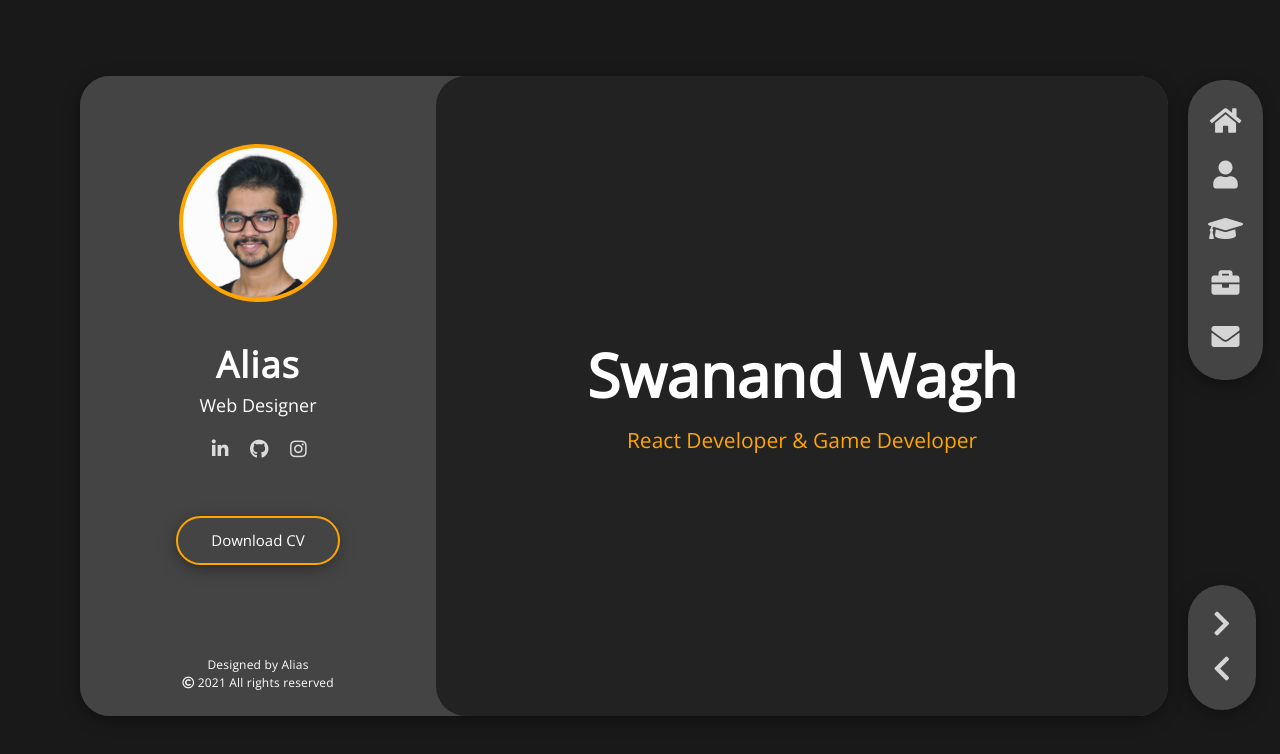
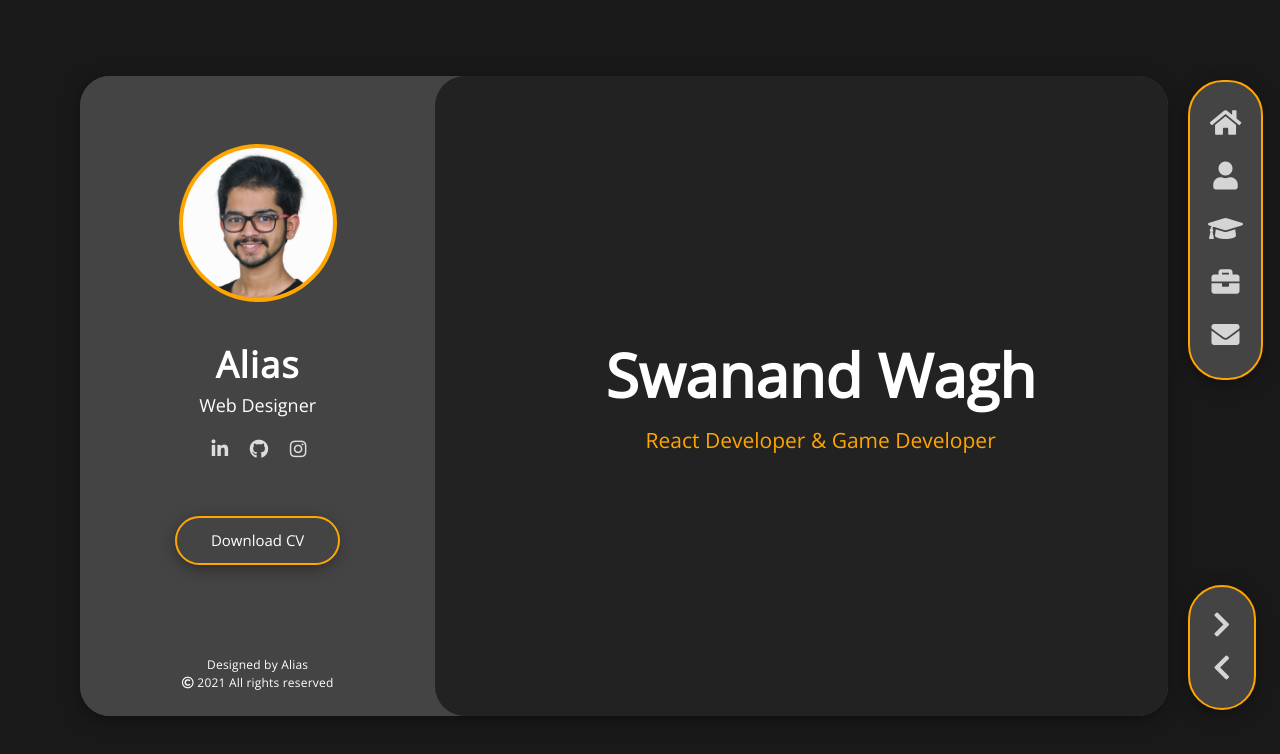
Before and after one commit to Swanand-Wagh/Resume-Portfolio, a React (Create React App) app: page / in a window 1280 px wide. Shown: the top 754 px of the page. Built offline with nearby package versions, Linux system fonts and the light colour scheme; a web font is replaced by a local one.

Commit message:
polished everything done till date

```diff
--- a/src/App.css
+++ b/src/App.css
@@ -32,7 +32,7 @@
 
 /* PANEL COMPONENT */
 .panel-1 > ul {
-  /* border: 2px solid orange; */
+  border: 2px solid orange;
   display: grid;
   place-items: center;
   list-style-type: none;
@@ -46,7 +46,7 @@
 }
 
 .panel-2 > ul {
-  /* border: 2px solid orange; */
+  border: 2px solid orange;
   display: grid;
   place-items: center;
   list-style-type: none;
@@ -70,10 +70,10 @@
 
 #tooltip-left > .tooltip-inner {
   background-color: orange;
-  color: #fff;
+  color: #000;
   padding: 5px 10px;
   font-size: 16px;
-  font-weight: 500;
+  font-weight: 600;
 }
 
 .tooltip [class$="arrow"] {
--- a/src/Components/Left Container/profile.css
+++ b/src/Components/Left Container/profile.css
@@ -51,8 +51,8 @@
 }
 
 .download-btn:hover {
-  background-color: white;
-  color: orange !important;
+  background-color: orange;
+  color: black !important;
   font-weight: 600 !important;
 }
 
--- a/src/Components/Main Container/Home.js
+++ b/src/Components/Main Container/Home.js
@@ -14,11 +14,19 @@ function Home() {
               fontSize: "60px",
               fontWeight: "600",
               margin: "0",
+              paddingLeft: "30px",
             }}
           >
             Swanand Wagh
           </p>
-          <p style={{ color: "orange", fontSize: "21px", margin: "5px 0px" }}>
+          <p
+            style={{
+              color: "orange",
+              fontSize: "21px",
+              margin: "5px 0px",
+              paddingLeft: "30px",
+            }}
+          >
             React Developer & Game Developer
           </p>
         </div>
--- a/src/Components/Main Container/about/About.js
+++ b/src/Components/Main Container/about/About.js
@@ -8,7 +8,7 @@ import "./about.css";
 function About() {
   return (
     <>
-      <div className="about">
+      <div id="ABOUT" className="about">
         <Myself />
         <WhatIDo />
         <Testimonial />
--- a/src/Components/Main Container/about/Myself.js
+++ b/src/Components/Main Container/about/Myself.js
@@ -9,7 +9,7 @@ function Myself() {
         About <span>Me</span>
       </p>
       <Row>
-        <Col md={7}>
+        <Col md={6} className="pr-0">
           <p>
             Lorem ipsum, dolor sit amet consectetur adipisicing elit. Soluta,
             reprehenderit unde cupiditate quas distinctio modi officia ex, nisi
@@ -19,8 +19,9 @@ function Myself() {
             nemo quis. Lorem ipsum dolor sit amet.
           </p>
         </Col>
+        <Col md={1} className="px-0" />
         <Col md={5}>
-          <div className="abt-details ml-4">
+          <div className="abt-details pl-0">
             <ul>
               <li>
                 <span>Age</span> 19
--- a/src/Components/Main Container/about/WhatIDo.js
+++ b/src/Components/Main Container/about/WhatIDo.js
@@ -19,7 +19,7 @@ function WhatIDo() {
             in magni fugit.
           </p>
         </Col>
-        <Col md={6}>
+        <Col md={6} className="pl-5">
           <i class="fas fa-gamepad abt-icons"></i>
           <p className="what-i-do-title">Game Development</p>
           <p>
@@ -39,7 +39,7 @@ function WhatIDo() {
             in magni fugit.
           </p>
         </Col>
-        <Col md={6} className="mt-3">
+        <Col md={6} className="mt-3 pl-5">
           <i class="fas fa-hands-helping abt-icons"></i>
           <p className="what-i-do-title">Volunteering</p>
           <p>
--- a/src/Pages/MainContainer.js
+++ b/src/Pages/MainContainer.js
@@ -6,7 +6,7 @@ import About from "../Components/Main Container/about/About";
 function MainContainer() {
   return (
     <>
-      <div className="main-container">
+      <div className="main-container pl-2">
         <Home />
         <About />
       </div>
--- a/src/index.css
+++ b/src/index.css
@@ -1,4 +1,8 @@
 @import url("https://fonts.googleapis.com/css2?family=Miriam+Libre&family=Open+Sans&family=Ubuntu&display=swap");
+
+html {
+  scroll-behavior: smooth;
+}
 
 * {
   margin: 0;
@@ -22,6 +26,22 @@ code {
 }
 
 /* hide the scroll-bar */
-::-webkit-scrollbar {
+/* ::-webkit-scrollbar {
   display: none;
+} */
+
+::-webkit-scrollbar,
+::-webkit-scrollbar-thumb {
+  width: 26px;
+  border-radius: 13px;
+  background-clip: padding-box;
+  border: 10px solid transparent;
 }
+::-webkit-scrollbar-thumb {
+  box-shadow: inset 0 0 0 10px;
+  color: orange;
+}
+::-webkit-scrollbar-track {
+  margin: 22.5px 0;
+  background: transparent;
+}
```
